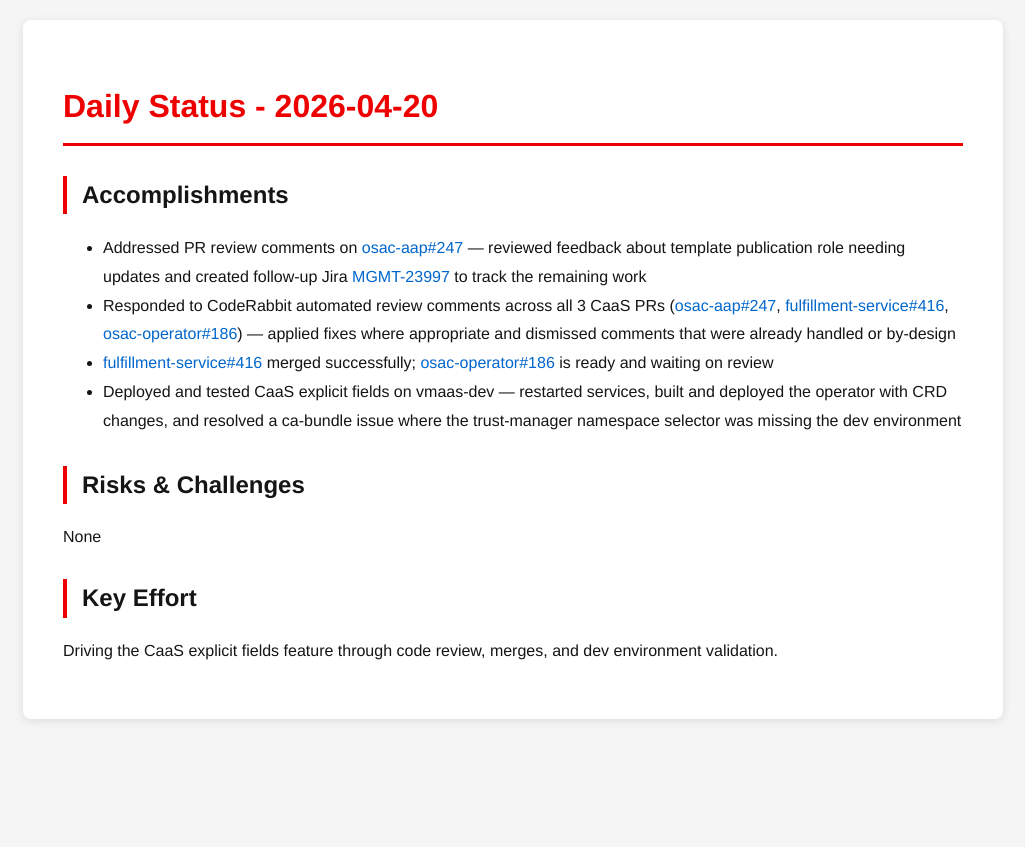
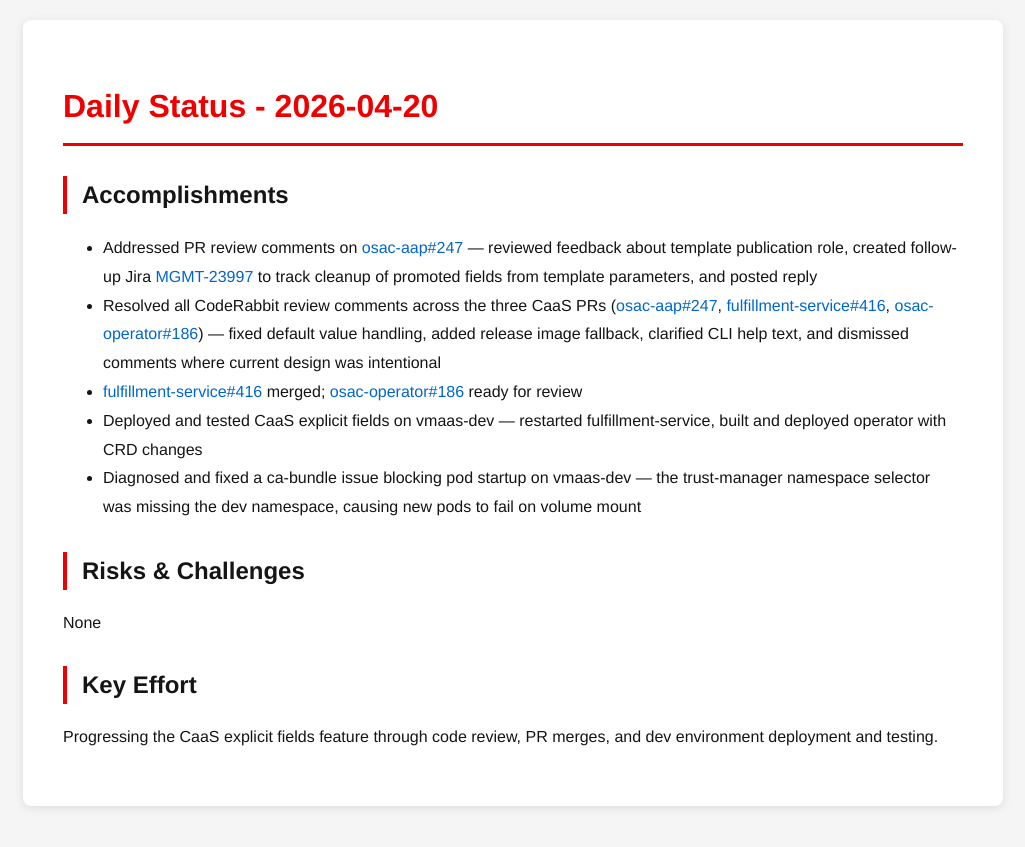
Before and after one commit to tzvatot/daily-status, a Jekyll site: the page built from 2026-04-20.md, in a window 1280 px wide. Shown: the top 847 px of the page, without its empty margins (127-1152 px from the left). Built offline with Jekyll 4.4.1, drawn with Linux system fonts in a browser that asks for light colours.

Commit message:
Daily status update - 2026-04-20

```diff
--- a/2026-04-20.md
+++ b/2026-04-20.md
@@ -7,13 +7,14 @@
 # Daily Status - 2026-04-20
 
 ## Accomplishments
-- Addressed PR review comments on [osac-aap#247](https://github.com/osac-project/osac-aap/pull/247) — reviewed feedback about template publication role needing updates and created follow-up Jira [MGMT-23997](https://issues.redhat.com/browse/MGMT-23997) to track the remaining work
-- Responded to CodeRabbit automated review comments across all 3 CaaS PRs ([osac-aap#247](https://github.com/osac-project/osac-aap/pull/247), [fulfillment-service#416](https://github.com/osac-project/fulfillment-service/pull/416), [osac-operator#186](https://github.com/osac-project/osac-operator/pull/186)) — applied fixes where appropriate and dismissed comments that were already handled or by-design
-- [fulfillment-service#416](https://github.com/osac-project/fulfillment-service/pull/416) merged successfully; [osac-operator#186](https://github.com/osac-project/osac-operator/pull/186) is ready and waiting on review
-- Deployed and tested CaaS explicit fields on vmaas-dev — restarted services, built and deployed the operator with CRD changes, and resolved a ca-bundle issue where the trust-manager namespace selector was missing the dev environment
+- Addressed PR review comments on [osac-aap#247](https://github.com/osac-project/osac-aap/pull/247) — reviewed feedback about template publication role, created follow-up Jira [MGMT-23997](https://issues.redhat.com/browse/MGMT-23997) to track cleanup of promoted fields from template parameters, and posted reply
+- Resolved all CodeRabbit review comments across the three CaaS PRs ([osac-aap#247](https://github.com/osac-project/osac-aap/pull/247), [fulfillment-service#416](https://github.com/osac-project/fulfillment-service/pull/416), [osac-operator#186](https://github.com/osac-project/osac-operator/pull/186)) — fixed default value handling, added release image fallback, clarified CLI help text, and dismissed comments where current design was intentional
+- [fulfillment-service#416](https://github.com/osac-project/fulfillment-service/pull/416) merged; [osac-operator#186](https://github.com/osac-project/osac-operator/pull/186) ready for review
+- Deployed and tested CaaS explicit fields on vmaas-dev — restarted fulfillment-service, built and deployed operator with CRD changes
+- Diagnosed and fixed a ca-bundle issue blocking pod startup on vmaas-dev — the trust-manager namespace selector was missing the dev namespace, causing new pods to fail on volume mount
 
 ## Risks & Challenges
 None
 
 ## Key Effort
-Driving the CaaS explicit fields feature through code review, merges, and dev environment validation.
+Progressing the CaaS explicit fields feature through code review, PR merges, and dev environment deployment and testing.
```
